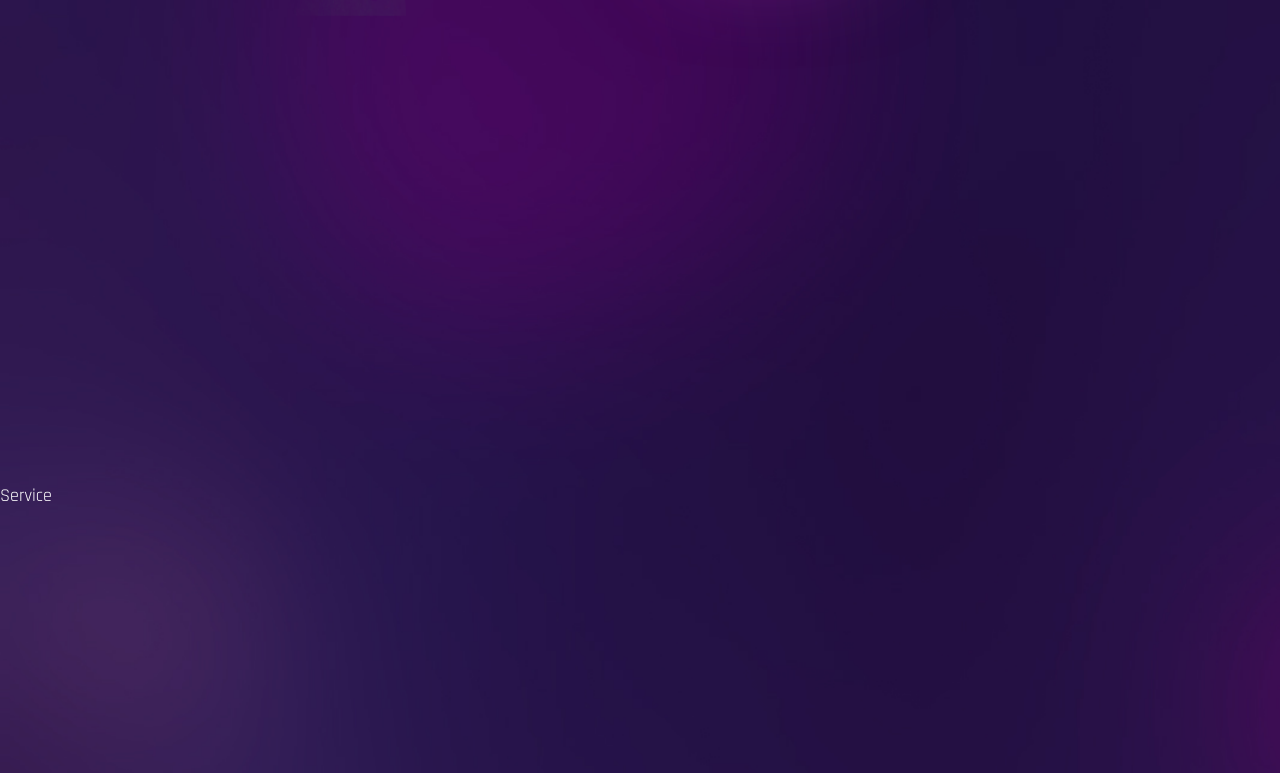
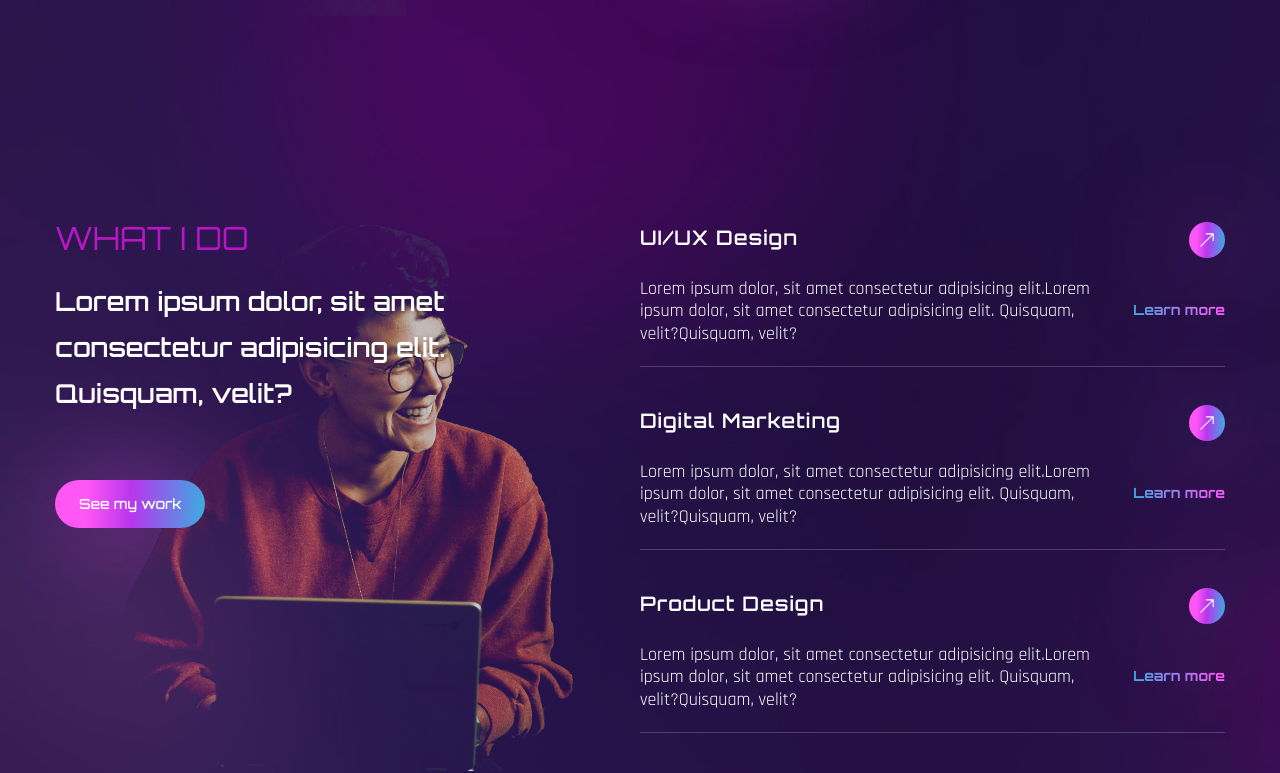
Before and after one commit to dameldesign/danielekundayo-portfolio-2.0, a React (Create React App) app: page / in a window 1280 px wide. Shown: the part 1440-2213 px from the top of the page. Built offline with nearby package versions, Linux system fonts and the light colour scheme; the HTML template or start-up script is replaced by a standard one; a web font is replaced by a local one.

Commit message:
initial commit

```diff
--- a/src/components/Services.jsx
+++ b/src/components/Services.jsx
@@ -1,8 +1,74 @@
 import React from 'react';
+// icon
+import { BsArrowUpRight } from 'react-icons/bs'
+//motion
+import { motion } from 'framer-motion';
+//variants
+import { fadeIn } from '../variants';
+
+//service data
+const services = [
+  {
+    name:'UI/UX Design',
+    description: 'Lorem ipsum dolor, sit amet consectetur adipisicing elit.Lorem ipsum dolor, sit amet consectetur adipisicing elit. Quisquam, velit?Quisquam, velit?',
+    link: 'Learn more',
+  },
+  {
+    name:'Digital Marketing',
+    description: 'Lorem ipsum dolor, sit amet consectetur adipisicing elit.Lorem ipsum dolor, sit amet consectetur adipisicing elit. Quisquam, velit?Quisquam, velit?',
+    link: 'Learn more',
+  },
+  {
+    name:'Product Design',
+    description: 'Lorem ipsum dolor, sit amet consectetur adipisicing elit.Lorem ipsum dolor, sit amet consectetur adipisicing elit. Quisquam, velit?Quisquam, velit?',
+    link: 'Learn more',
+  },
+]
 
 const Services = () => {
   return (
-    <div className="section" id='services'>Service</div>
+    <section className="section" id='services'>
+      <div className="container mx-auto">
+        <div className='flex flex-col lg:flex-row'>
+          {/* text */}
+          <div className='flex-1 lg:bg-services lg:bg-bottom bg-no-repeat mix-blend-lighten mb-12 lg:mb-0'>
+            <h2 className="h2 text-accent mb-6"> What I Do</h2>
+            <h3 className="h3 max-w-[455px] mb-16">
+            Lorem ipsum dolor, sit amet consectetur adipisicing elit.
+              Quisquam, velit?
+            </h3>
+            <button className='btn btn-sm'>See my work</button>
+          </div>
+          {/* services */}
+          <div className='flex-1'>
+            {/* services list */}
+            <div>
+              {services.map((service, index) => {
+                //destructure service
+                const {name, description, link} = service;
+                return (
+                  <div className='border-b border-white/20 h-[145px] mb-[38px] flex' key={index}>
+                    <div className='max-w-[476px]'>
+                      <h4 className='text-[20px] tracking-wider font-primary font-semibold mb-6'>{name}</h4>
+                      <p className='font-secondary leading-tight'>{description}</p>
+                      </div>
+                    <div className='flex flex-1 flex-col items-end'>
+                      <a href="#" className='btn w-9 h-9 mb-[42px] flex justify-center items-center'>
+                        <BsArrowUpRight/>
+                      </a>
+                      <a href="#" className='text-gradient text-sm'>{link}</a>
+                      </div>
+                  </div>
+                );
+
+
+              })}
+            </div>
+            </div>
+        </div>
+
+      </div>
+      </section>
   );
 };
 
```
Also changed, not shown: 1 other file (tests, documents, lock files or other folders).
